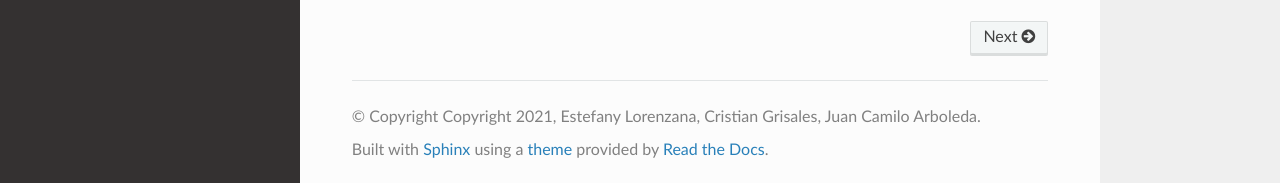
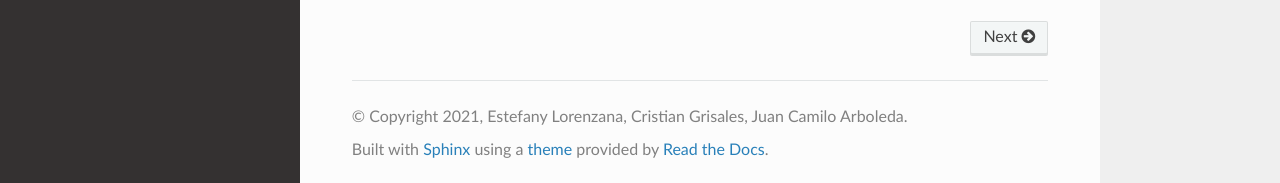
Before and after one commit to Nesper94/Metabiome, a Sphinx documentation site: the page built from docs/source/index.rst, in a window 1280 px wide and 900 px high, scrolled down 698 px. Shown: the part 714-897 px from the top of the window. Built offline with Sphinx 7.4.7 and the Read the Docs theme 2.0.0, drawn with Linux system fonts in a browser that asks for light colours.

Commit message:
Remove redundant "Copyright"

```diff
--- a/docs/source/conf.py
+++ b/docs/source/conf.py
@@ -21,7 +21,7 @@ import sphinx_rtd_theme
 # -- Project information -----------------------------------------------------
 
 project = 'Metabiome'
-copyright = 'Copyright 2021, Estefany Lorenzana, Cristian Grisales, Juan Camilo Arboleda'
+copyright = '2021, Estefany Lorenzana, Cristian Grisales, Juan Camilo Arboleda'
 author = 'Estefany Lorenzana, Cristian Grisales, Juan Camilo Arboleda'
 
 # The short X.Y version
```
